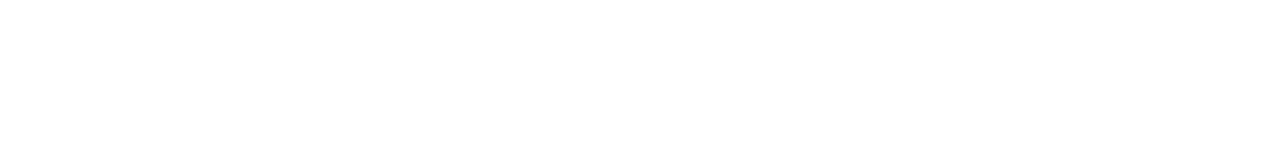
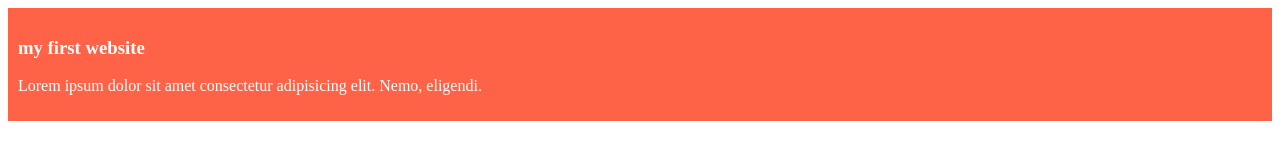
Before and after one commit to jewelreza1/my-simple-website, a plain HTML site: page index.html in a window 1280 px wide. Drawn offline with Linux system fonts and the light colour scheme.

Commit message:
first blog web

```diff
--- a/index.html
+++ b/index.html
@@ -4,8 +4,15 @@
     <meta charset="UTF-8">
     <meta name="viewport" content="width=device-width, initial-scale=1.0">
     <title>My Simple Website</title>
+    <link rel="stylesheet" href="style.css">
 </head>
 <body>
 
+
+    <div>
+        <h3>my first website</h3>
+        <p>Lorem ipsum dolor sit amet consectetur adipisicing elit. Nemo, eligendi.</p>
+    </div>
+
 </body>
 </html>
--- /dev/null
+++ b/style.css
@@ -0,0 +1,5 @@
+div{
+    background-color: tomato;
+    color: #ffffff;
+    padding: 10px;
+}
```
